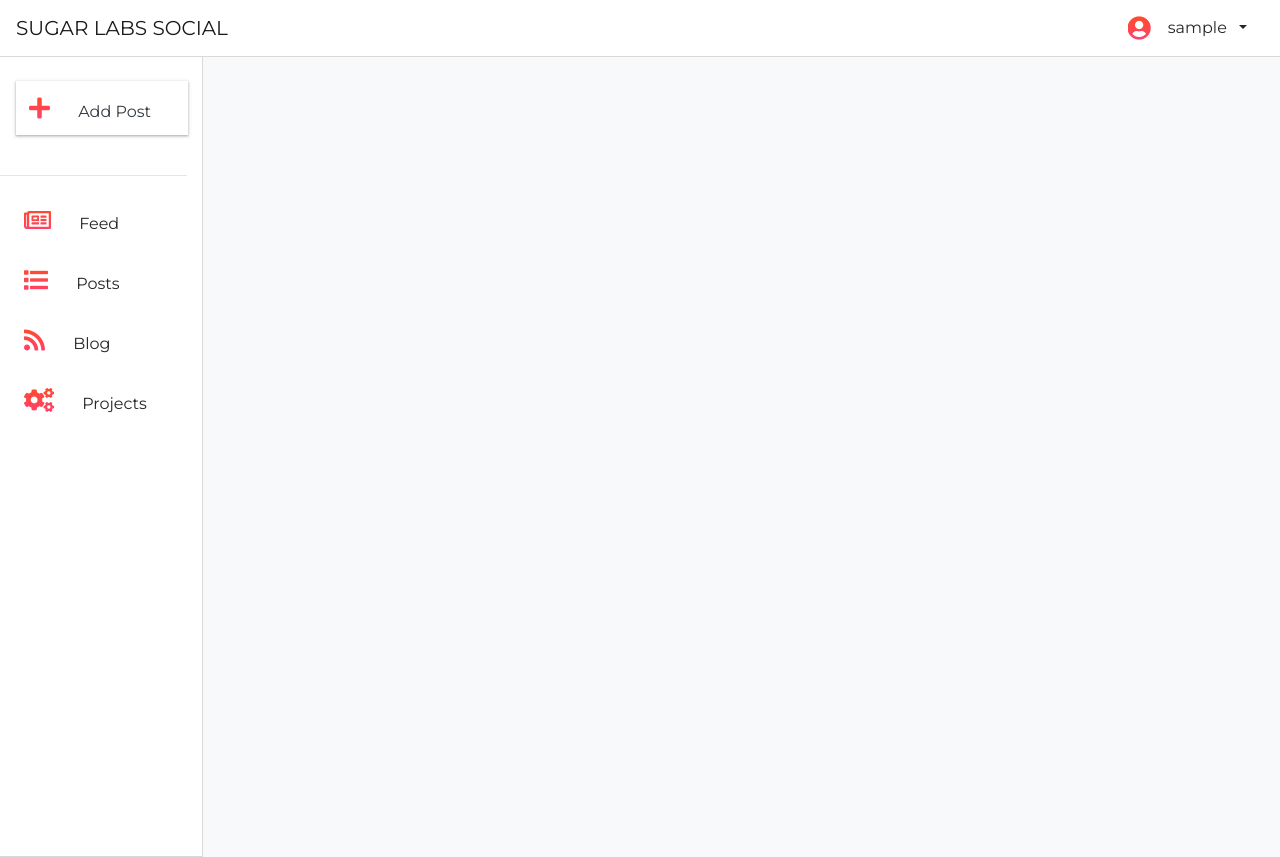
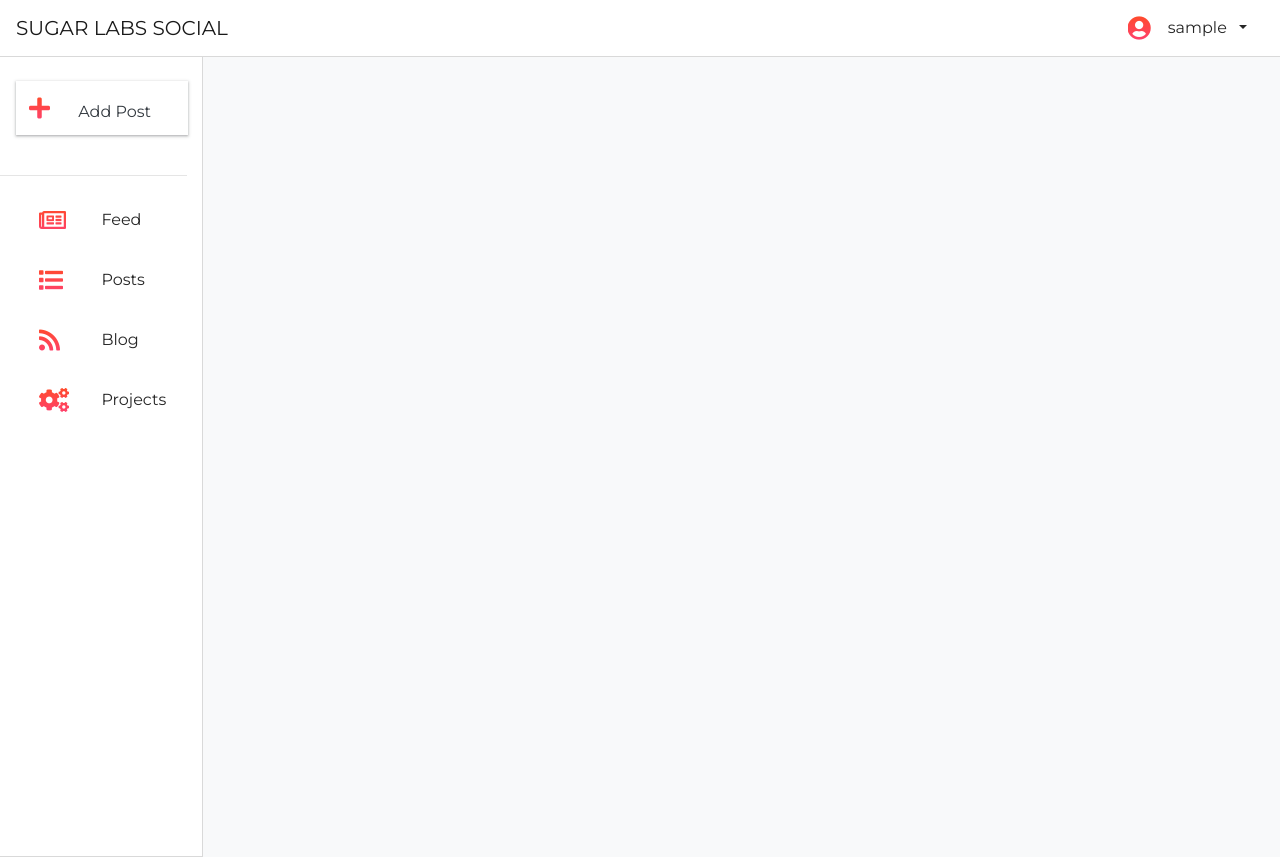
Before and after one commit to sugarlabs/SugarLabs_Social, a Django app: page /feed/ in a window 1280 px wide. Run offline with Django 3.2, Linux system fonts and the light colour scheme; the visitor is signed in with stand-in values (Sample User, id 1); some libraries are stand-ins or nearby versions.

Commit message:
alignment of icon and text fixed

```diff
--- a/Project_DIR/templates/core/core_base.html
+++ b/Project_DIR/templates/core/core_base.html
@@ -67,25 +67,56 @@
                 <hr>
               </div>
               <div class="col-12 mx-4 my-3">
+                <div class="container">
+                  <div class="row">
+                    <div class="col-4">
                       <span><i class="far fa-newspaper mr-4" style="font-size:1rem;"></i></span>
+                    </div>
+                    <div class="col-8">
                       <span>Feed</span>
+                    </div>
+                  </div>
+                </div>
               </div>
 
               <div class="col-12 mx-4 my-3">
+                <div class="container">
+                  <div class="row">
+                    <div class="col-4">
                       <span><i class="fas fa-list mr-4" style="font-size:1rem;"></i></span>
+                    </div>
+                    <div class="col-8">
                       <span>Posts</span>
+                    </div>
+                  </div>
+                </div>
               </div>
 
               <div class="col-12 mx-4 my-3">
+                <div class="container">
+                  <div class="row">
+                    <div class="col-4">
                       <span><i class="fas fa-rss mr-4" style="font-size:1rem;"></i></span>
+                    </div>
+                    <div class="col-8">
                       <span>Blog</span>
+                    </div>
+                  </div>
+                </div>
               </div>
 
               <div class="col-12 mx-4 my-3">
+                <div class="container">
+                  <div class="row">
+                    <div class="col-4">
                       <span><i class="fas fa-cogs mr-4" style="font-size:1rem;"></i></span>
+                    </div>
+                    <div class="col-8">
                       <span>Projects</span>
                     </div>
-
+                  </div>
+                </div>
+              </div>
             </div>
           </div>
         </div>
```
Lines whose indentation alone changed are shown as unchanged.
